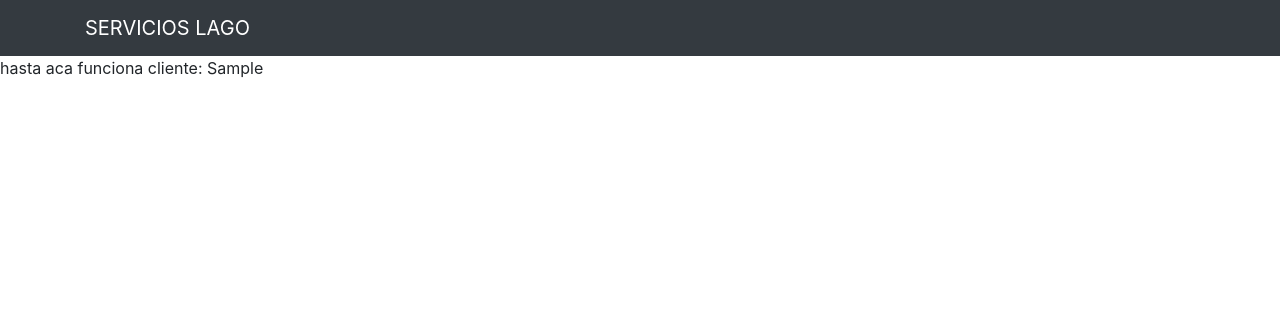
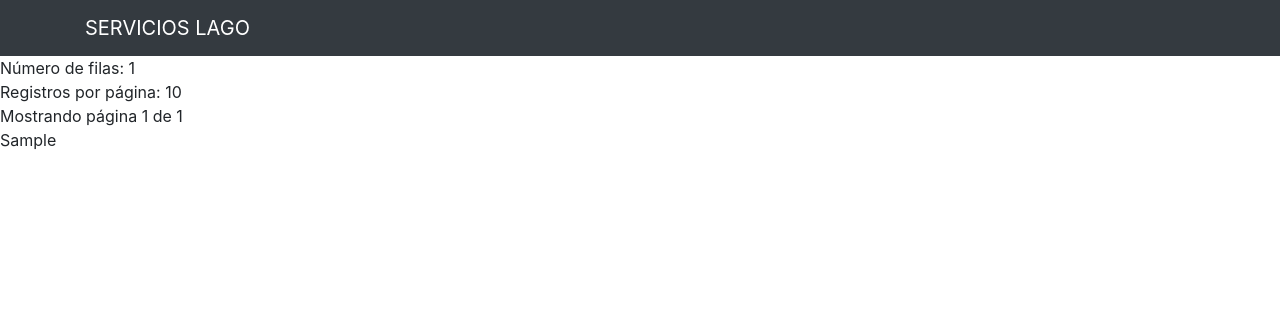
Before and after one commit to dariosergio65/paginado, a PHP site: page / in a window 1280 px wide. Shown: the top 316 px of the page. Run offline with PHP 8.4, Linux system fonts and the light colour scheme; tables that the repository leaves empty or names only in its code hold one stand-in row (values such as "Sample post"); some libraries are stand-ins or nearby versions.

Commit message:
paginado 2 pildorasinformaticas

```diff
--- a/includes/db.php
+++ b/includes/db.php
@@ -29,5 +29,5 @@ try {
 }finally{
     //$base=null;
 }
-echo "hasta aca funciona";
+//echo "hasta aca funciona";
 ?>
--- a/index.php
+++ b/index.php
@@ -6,28 +6,38 @@ include ("includes/db.php");
 <?php
 // este archivo es para el paginado
 
-$inicio = 0;
-$cuantos = 10;
+$inicio = 0; //desde donde empiezo a mostrar registros
+$cuantos = 10; //cuantos registros muestro por pagina
+$pag_actual = 1; //numero de pagina actual
+$paginas = 1; //cantidad de paginas para mostrar
 
+    $sql= "SELECT Cliente FROM clientes";
+    $resultado = $base->prepare($sql);
+    $resultado->execute(array());
+
+    $num_filas= $resultado->rowCount(); //cantidad de registros q devuelve la consulta
+
+    if ($num_filas > 10 ){
+        $paginas = ceil ($num_filas/$cuantos);
+    }
+
+    echo "Número de filas: " . $num_filas . "<br>";
+    echo "Registros por página: " . $cuantos . "<br>";
+    echo "Mostrando página " . $pag_actual . " de " . $paginas . "<br>";
 
     $sql= "SELECT Cliente FROM clientes LIMIT $inicio, $cuantos";
     $resultado = $base->prepare($sql);
     $resultado->execute(array());
 
+
 while ($registro=$resultado->fetch(PDO::FETCH_ASSOC)){
 
-    echo "cliente: " . $registro['Cliente'] . "<br>";
+    echo " " . $registro['Cliente'] . "<br>";
 }
-
 
     $resultado->closeCursor();
 
-
-
-
 //echo "hasta aca funciona";
-
-
 
 ?>
 
```
